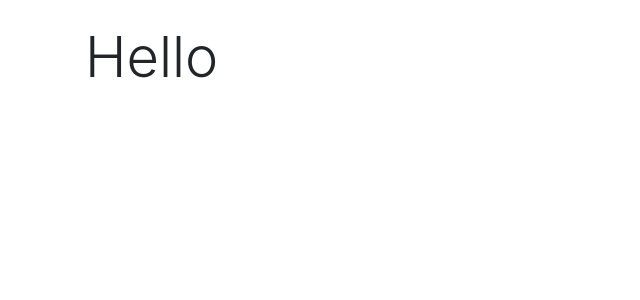
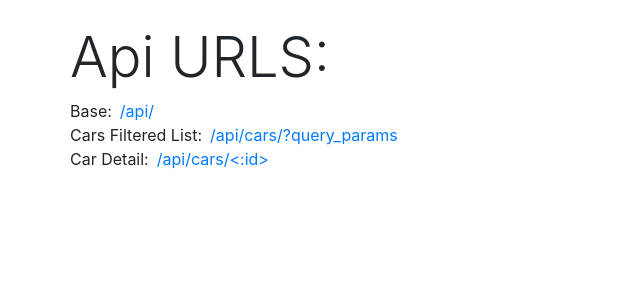
Before and after one commit to relax-man/SF-ModuleD10, a Django app: page / in a window 1280 px wide. Shown: the top 300 px of the page, without its empty margins (0-640 px from the left). Run offline with Django 3.2, Linux system fonts and the light colour scheme; parts of the project's set-up code (start-up, migrations or seed data) failed here and were passed over; some libraries are stand-ins or nearby versions.

Commit message:
Corrected index.html

```diff
--- a/src/apps/cars/api/urls.py
+++ b/src/apps/cars/api/urls.py
@@ -1,7 +1,7 @@
 from django.urls import path, include
 from apps.cars.api.views import CarListView, CarRetrieveView
 
-app_name = 'car_api'
+app_name = 'cars_api'
 
 urlpatterns = [
     path('cars/', CarListView.as_view(), name='car-list'),
--- a/src/templates/index.html
+++ b/src/templates/index.html
@@ -13,7 +13,28 @@
 <body>
 
     <div class="container py-3 py-md-4">
-        <span class="display-4">Hello</span>
+        <div class="row">
+            <span class="display-4 mb-2">Api URLS:</span>
+        </div>
+        <div class="row">
+            <span class="mr-2">Base:</span>
+            <a href="{{request.build_absolute_uri}}api/">
+                /api/
+            </a>
+        </div>
+        <div class="row">
+            <span class="mr-2">Cars Filtered List:</span>
+            <a href="{% url 'cars_api:car-list' %}">
+                /api/cars/?query_params
+            </a>
+        </div>
+        <div class="
+                row">
+            <span class="mr-2">Car Detail:</span>
+            <a href="{% url 'cars_api:car-detail' 1 %}">
+                /api/cars/<:id>
+            </a>
+        </div>
     </div>
 
     <script src="https://code.jquery.com/jquery-3.3.1.slim.min.js" integrity="sha384-q8i/X+965DzO0rT7abK41JStQIAqVgRVzpbzo5smXKp4YfRvH+8abtTE1Pi6jizo" crossorigin="anonymous"></script>
```
